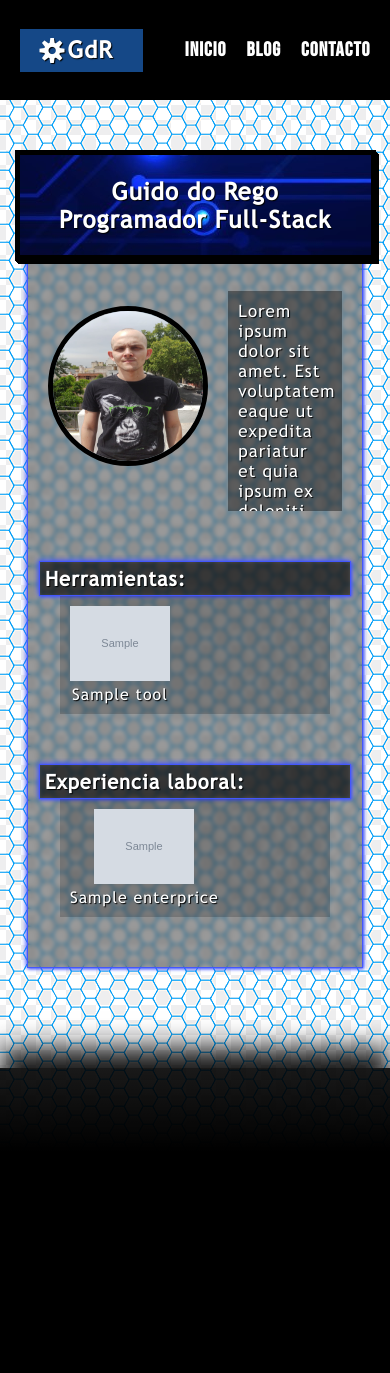
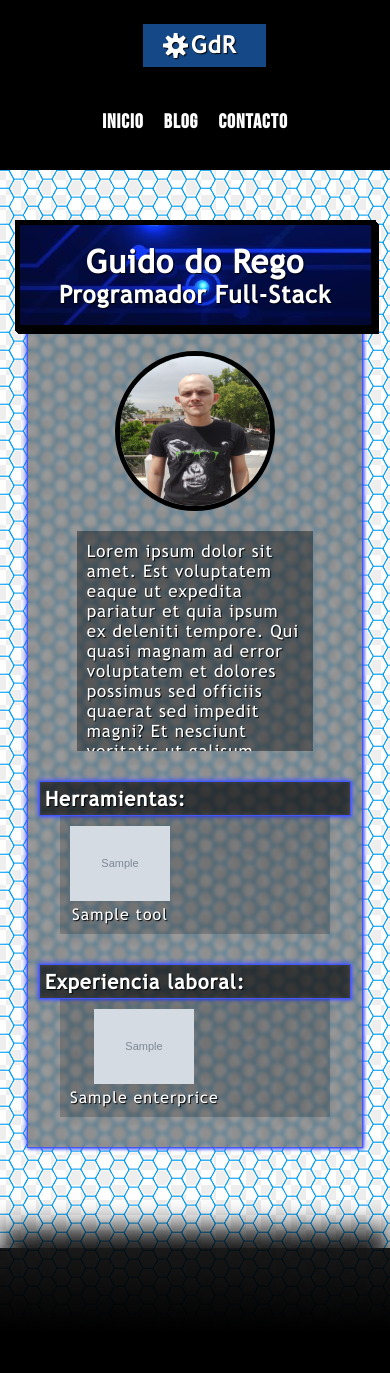
Before and after one commit to GuidoGdR/My_Web, a Django app: template my_web/apps/my_web_app/templates/my_web_app/home.html in a window 390 px wide. Before the commit the page ends 1111 px from the top, so only its background shows below. Run offline with Django 4.2, Linux system fonts and the light colour scheme; the template is opened without the code that fills it: most values are stand-ins (such as "Sample title", 1, 10 or a date in 2020); grey boxes marked "Sample" are stand-in pictures.

Commit message:
Termino de retocar el header y el responsive (del home y del header)

```diff
--- a/my_web/apps/my_web_app/static/core/css/header.css
+++ b/my_web/apps/my_web_app/static/core/css/header.css
@@ -1,13 +1,14 @@
-/****   Header   BebasNeue TrebuchetMS****/
+/****   Header   ****/
 #header{
     color: white;
 
     background-color: var(--color-1);
-    height: 100px;
 
     display: flex;
 
     align-items: center;
+
+    padding: 25px 0px;
 }
 
 /****   logo   ****/
@@ -22,10 +23,10 @@
     margin-left: var(--center-content);
 
 }
+
 #logo_container a{
     background-color: var(--color-logo);
     padding: 10px 30px 10px 20px;
-
 }
 #logo_icon{
     font-size: 25px;
--- /dev/null
+++ b/my_web/apps/my_web_app/static/core/css/header_responsive.css
@@ -0,0 +1,20 @@
+@media (max-width:721px){
+    /****   Header   ****/
+    #header{
+        flex-direction: column;
+
+        padding-top: 30px;
+    }
+    #menu{
+        flex-grow: 1;
+        margin: 0px;
+        margin-top: 40px;
+
+        width: 80%;
+    }
+    #menu ul{
+        justify-content: center;
+    }
+
+
+}
--- a/my_web/apps/my_web_app/static/core/css/var.css
+++ b/my_web/apps/my_web_app/static/core/css/var.css
@@ -18,7 +18,7 @@
     --img-banner: url("../img/banner.jpeg");
     --img-2: url("../img/cyber_back_2.jpeg");/* desuso? */
 
-    --color-bg:rgb(35, 40, 46);
+    --color-bg:rgba(20, 65, 121, 0.295);
     --color-logo: rgb(21, 72, 135);
 
     --color-font: white;
--- a/my_web/apps/my_web_app/static/my_web_app/css/home.css
+++ b/my_web/apps/my_web_app/static/my_web_app/css/home.css
@@ -1,8 +1,14 @@
+
+/*    borrador    */
+img{
+    width: 100px;
+}
 
 /*    Banner    */
 #banner{
 
     position: relative;
+    z-index: 1;
 
     height: 100px;
     width: 100%;
@@ -14,110 +20,96 @@
 
     box-shadow: 0px 1px 0px var(--color-1), 1px 2px 0px var(--color-1), 2px 3px 0px var(--color-1), 3px 4px 0px var(--color-1);
 
-    z-index: 1;
-}
+    display: flex;
+    flex-direction: column;
 
-#banner *{
-    font-family: "1";
-}
+    flex-wrap: wrap;
 
-/*   title and sub    */
-#banner h1,
-#banner h2{
 
     text-align: center;
+    justify-content: center;
 
-    margin-top: 10px;
-
+    font-family: "1";
 }
 
 /*    my-profile    */
 #my-profile{
-
-    height: 610px;
     width: 95%;
 
-    margin: 4px auto;
-
-    overflow: hidden;
 }
 
 #my-profile #resume_and_pic{
     display: flex;
-    gap: 20px;
+
+    justify-content: center;
+}
+
+/*    Profile resume    */
+#resume_and_pic #profile-resume{
+
+    flex-grow: 1;
+
+    background-color: var(--color-transp-2);
+
+    width: 65%;
+    height: 200px;
+
+    margin: 30px 20px 0px 0px;
+
+    overflow-y: scroll;
+
+    font-size: 17px;
+    text-align: left;
+    padding: 10px;
 }
 
 /* mi foto */
-#my-pick{
+#resume_and_pic #my-pick{
 
-    margin: 50px 0px 0px 8%;
+    flex-grow: 1;
+
+    display: flex;
+    align-items: center;
+    justify-content: center;
+
+    margin-left:20px;
+    margin-right: 20px;
+}
+#my-pick img{
 
     height: 150px;
     width: 150px;
 
     border: 5px solid black;
     border-radius: 100px;
-
-    overflow: hidden;
-}
-#my-pick img{
-    height: 200px;
-}
-
-/*    Profile resume    */
-#profile-resume{
-
-    background-color: rgba(0, 0, 0, 0.2);
-
-    width: 65%;
-    height: 200px;
-
-    display: block;
-    float: right;
-
-    margin: 30px 5% 0px 0px;
-
-    overflow-y: scroll;
-}
-#profile-resume p{
-    font-size: 17px;
-    text-align: center;
-    margin: 20px auto;
 }
 
 /*    list box    */
 .list-box{
-    height: 110px;
     width: 90%;
 
     margin: 50px auto 50px auto;
 
     display: flex;
-
     flex-direction: column;
 
+    align-items: center;
 }
 
 /*    list title    */
 .list-title{
-    height: 35px;
     width: 100%;
 
+    padding: 5px;
     text-align: left;
-
-    line-height: 35px;
-
     font-size: 20px;
 
 }
-
 /*    list box    */
 .list{
 
-    width: 95%;
-
-    margin: 0px auto;
-
+    position: relative;
+    width: 90%;
 
     background-color: rgba(0, 0, 0, 0.2);
 
@@ -125,20 +117,20 @@
 
     display: flex;
 
+    align-items: center;
+}
 
+.item{
 
-}
-.list div{
-
-    margin: 2% 0px 0px 9%;
+    float: left;
+    margin: 10px;
 
     text-align: center;
 
 }
 
-.list div img{
-    height: 60px;
+
+#dark:focus{
+
+    background-image: none;
 }
-
-/*    button    */
-/* boton para ampliar la extencion del banner*/
--- a/my_web/apps/my_web_app/static/my_web_app/css/home2.css
+++ /dev/null
@@ -1,130 +0,0 @@
-
-/*    borrador    */
-img{
-    width: 100px;
-}
-
-/*    Banner    */
-#banner{
-
-    position: relative;
-    z-index: 1;
-
-    height: 100px;
-    width: 100%;
-
-    background-image: var(--img-banner) ;
-    background-repeat: no-repeat;
-
-    border: 5px solid var(--color-1);
-
-    box-shadow: 0px 1px 0px var(--color-1), 1px 2px 0px var(--color-1), 2px 3px 0px var(--color-1), 3px 4px 0px var(--color-1);
-
-    display: flex;
-    flex-direction: column;
-
-    flex-wrap: wrap;
-
-
-    text-align: center;
-    justify-content: center;
-
-    font-family: "1";
-}
-
-/*    my-profile    */
-#my-profile{
-    width: 95%;
-
-}
-
-#my-profile #resume_and_pic{
-    display: flex;
-
-    justify-content: center;
-}
-
-/*    Profile resume    */
-#resume_and_pic #profile-resume{
-
-    flex-grow: 1;
-
-    background-color: var(--color-transp-2);
-
-    width: 65%;
-    height: 200px;
-
-    margin: 30px 20px 0px 0px;
-
-    overflow-y: scroll;
-
-    font-size: 17px;
-    text-align: left;
-    padding: 10px;
-}
-
-/* mi foto */
-#resume_and_pic #my-pick{
-
-    flex-grow: 1;
-
-    display: flex;
-    align-items: center;
-    justify-content: center;
-
-    margin-left:20px;
-    margin-right: 20px;
-}
-#my-pick img{
-
-    height: 150px;
-    width: 150px;
-
-    border: 5px solid black;
-    border-radius: 100px;
-}
-
-/*    list box    */
-.list-box{
-    width: 90%;
-
-    margin: 50px auto 50px auto;
-
-    display: flex;
-    flex-direction: column;
-
-    align-items: center;
-}
-
-/*    list title    */
-.list-title{
-    width: 100%;
-
-    padding: 5px;
-    text-align: left;
-    font-size: 20px;
-
-}
-/*    list box    */
-.list{
-
-    position: relative;
-    width: 90%;
-
-    background-color: rgba(0, 0, 0, 0.2);
-
-    overflow-x: scroll;
-
-    display: flex;
-
-    align-items: center;
-}
-
-.item{
-
-    float: left;
-    margin: 10px;
-
-    text-align: center;
-
-}
--- a/my_web/apps/my_web_app/static/my_web_app/css/resposive_home.css
+++ b/my_web/apps/my_web_app/static/my_web_app/css/resposive_home.css
@@ -1,2 +1,25 @@
-@media (max-width:701px){
-    #content{
+@media (max-width:721px){
+
+    #my-profile #resume_and_pic{
+        flex-direction: column;
+        justify-content: center;
+        align-items: center;
+
+        margin-top: 20px;
+    }
+    /*    Profile resume    */
+    #resume_and_pic #profile-resume{
+
+        margin: 0px;
+        margin-top: 20px;
+    }
+    /* mi foto */
+    #resume_and_pic #my-pick{
+        margin: 0px;
+    }
+
+    /*    list box    */
+    .list-box{
+        margin: 30px auto 30px auto;
+    }
+}
--- a/my_web/apps/my_web_app/templates/core/base.html
+++ b/my_web/apps/my_web_app/templates/core/base.html
@@ -22,6 +22,7 @@
 
     <!--    header    -->
     <link rel="stylesheet" type="text/css" href="{% static 'core/css/header.css' %}">
+    <link rel="stylesheet" type="text/css" href="{% static 'core/css/header_responsive.css' %}">
 
     <!--    footer    -->
     <link rel="stylesheet" type="text/css" href="{% static 'core/css/footer.css' %}">
@@ -37,7 +38,7 @@
 
 
     <!--    content    -->
-    <section id="primary_content">
+    <div id="primary_content">
 
         {% block content %}
 
@@ -48,7 +49,7 @@
 
         {% endblock content %}
 
-    </section>
+    </div>
 
     <!--    footer    -->
     {% include "core/footer.html" %}
--- a/my_web/apps/my_web_app/templates/my_web_app/home.html
+++ b/my_web/apps/my_web_app/templates/my_web_app/home.html
@@ -9,7 +9,7 @@
     {% block css %}
 
     <!--    home    -->
-    <link rel="stylesheet" type="text/css" href="{% static 'my_web_app/css/home2.css' %}">
+    <link rel="stylesheet" type="text/css" href="{% static 'my_web_app/css/home.css' %}">
     <link rel="stylesheet" type="text/css" href="{% static 'my_web_app/css/resposive_home.css' %}">
 
     {% endblock css %}
@@ -118,5 +118,5 @@
             </div>
             {% endif %}
         </section>
-
+    </div>
     {% endblock content %}
```
